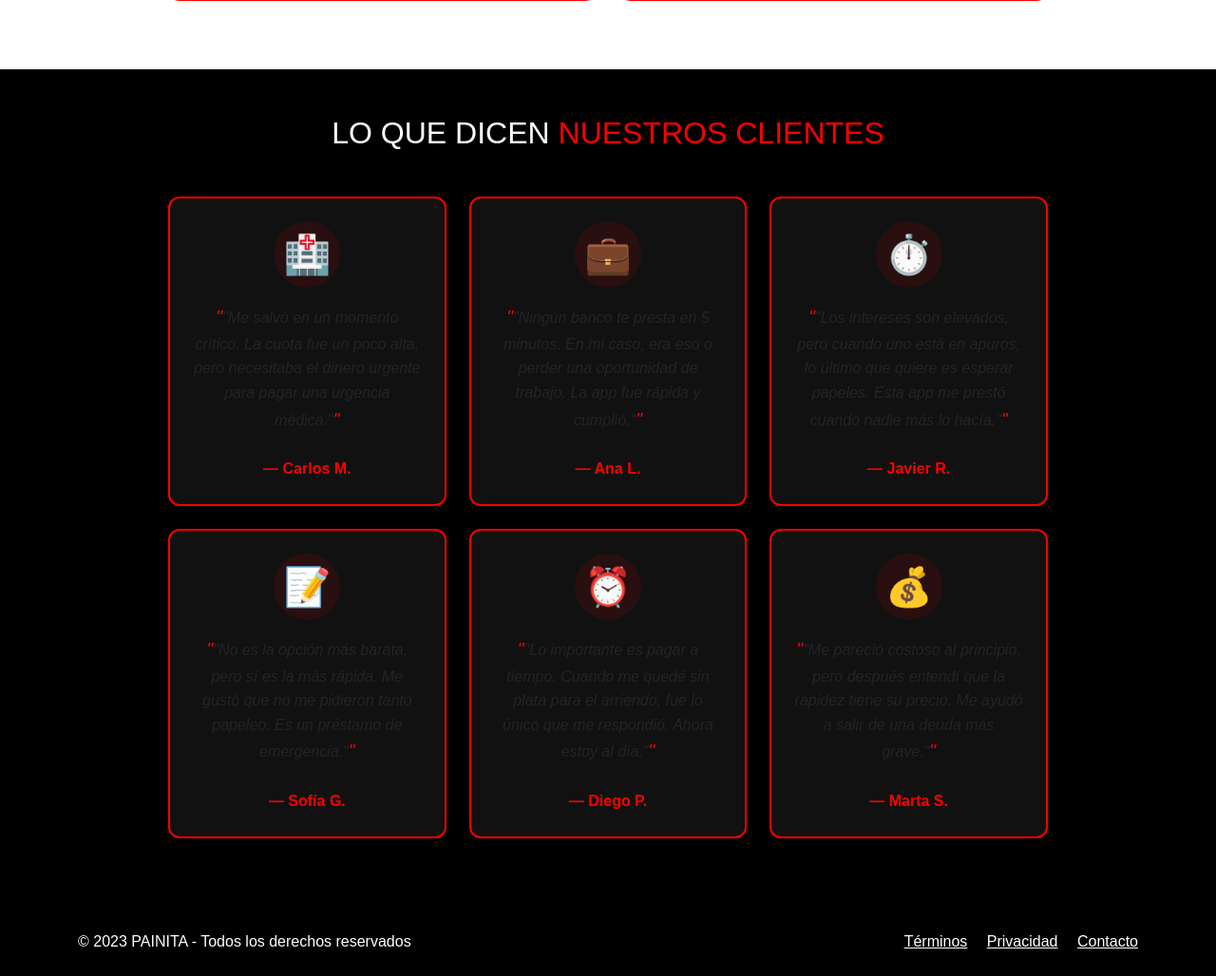
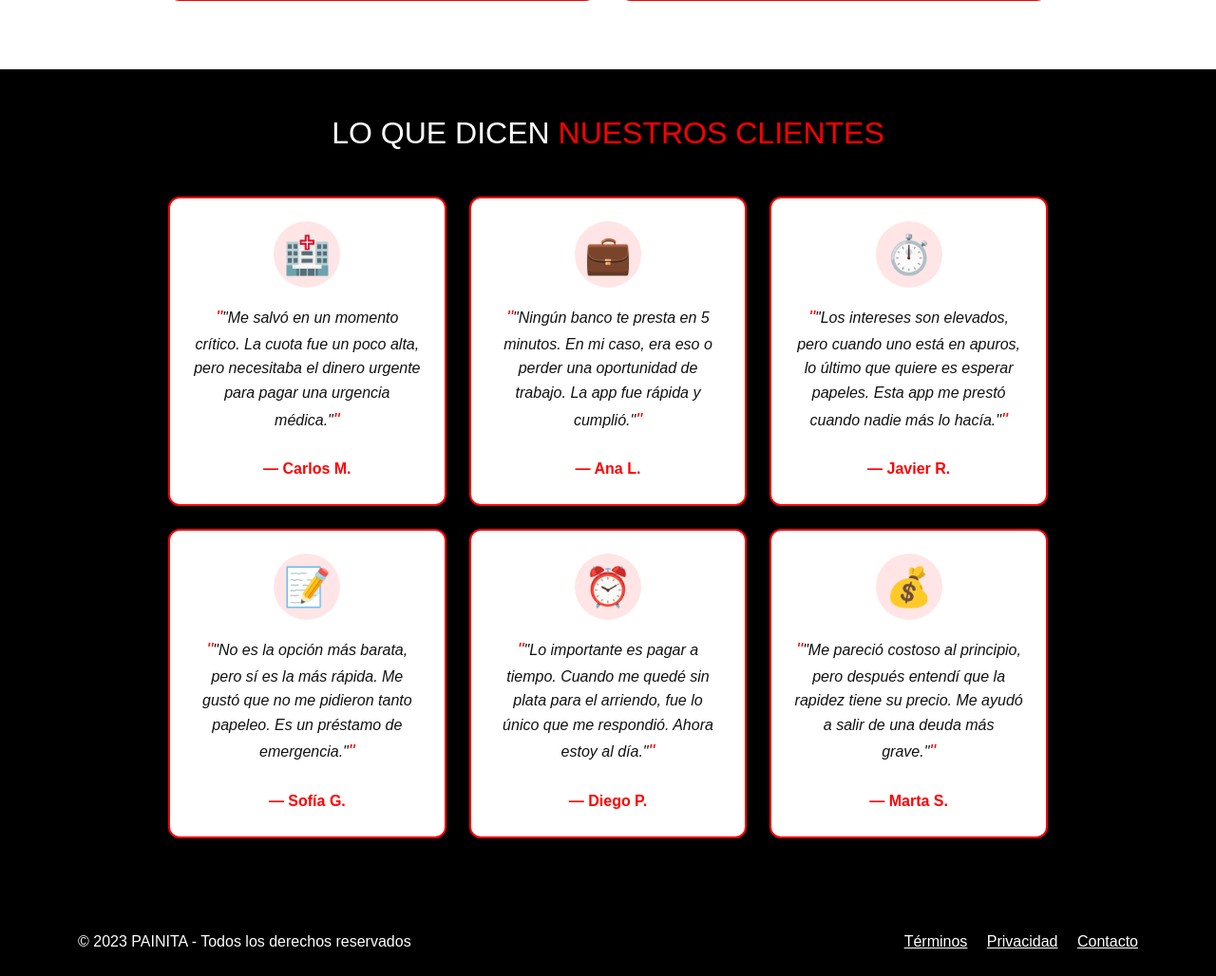
Before and after one commit to Sntg04/painita, a PHP site: page / in a window 1280 px wide. Shown: the part 2028-3056 px from the top of the page at 95% size. Run offline with PHP 8.4, Linux system fonts and the light colour scheme.

```diff
--- a/public/css/styles.css
+++ b/public/css/styles.css
@@ -130,6 +130,38 @@ section {
   padding: 5rem 0;
 }
 
+/* Testimonios Mejorados */
+#testimonios {
+  background-color: var(--black);
+}
+
+#testimonios .card {
+  background-color: var(--white);
+  color: var(--black);
+  border: 2px solid var(--red);
+}
+
+#testimonios .card:hover {
+  transform: translateY(-5px);
+  box-shadow: 0 10px 20px rgba(255, 0, 0, 0.2) !important;
+}
+
+#testimonios .icono-valor {
+  background-color: rgba(255, 0, 0, 0.1);
+}
+
+#testimonios h2 {
+  color: var(--white);
+}
+
+#testimonios .card-body {
+  color: var(--black) !important;
+}
+
+#testimonios .fst-italic {
+  color: var(--dark-black) !important;
+}
+
 /* Responsive */
 @media (max-width: 768px) {
   .display-5 {
--- a/public/index.html
+++ b/public/index.html
@@ -191,7 +191,7 @@
           <div class="row">
             <!-- Testimonio 1 -->
             <div class="col-md-6 col-lg-4 mb-4">
-              <div class="card h-100 bg-dark-custom border-red-custom card-hover-effect">
+              <div class="card h-100 bg-white text-dark border-red-custom card-hover-effect">
                 <div class="card-body p-4">
                   <div class="icono-valor mb-3">
                     <span class="fs-1">🏥</span>
@@ -204,7 +204,7 @@
 
             <!-- Testimonio 2 -->
             <div class="col-md-6 col-lg-4 mb-4">
-              <div class="card h-100 bg-dark-custom border-red-custom card-hover-effect">
+              <div class="card h-100 bg-white text-dark border-red-custom card-hover-effect">
                 <div class="card-body p-4">
                   <div class="icono-valor mb-3">
                     <span class="fs-1">💼</span>
@@ -217,7 +217,7 @@
 
             <!-- Testimonio 3 -->
             <div class="col-md-6 col-lg-4 mb-4">
-              <div class="card h-100 bg-dark-custom border-red-custom card-hover-effect">
+              <div class="card h-100 bg-white text-dark border-red-custom card-hover-effect">
                 <div class="card-body p-4">
                   <div class="icono-valor mb-3">
                     <span class="fs-1">⏱️</span>
@@ -230,7 +230,7 @@
 
             <!-- Testimonio 4 -->
             <div class="col-md-6 col-lg-4 mb-4">
-              <div class="card h-100 bg-dark-custom border-red-custom card-hover-effect">
+              <div class="card h-100 bg-white text-dark border-red-custom card-hover-effect">
                 <div class="card-body p-4">
                   <div class="icono-valor mb-3">
                     <span class="fs-1">📝</span>
@@ -243,7 +243,7 @@
 
             <!-- Testimonio 5 -->
             <div class="col-md-6 col-lg-4 mb-4">
-              <div class="card h-100 bg-dark-custom border-red-custom card-hover-effect">
+              <div class="card h-100 bg-white text-dark border-red-custom card-hover-effect">
                 <div class="card-body p-4">
                   <div class="icono-valor mb-3">
                     <span class="fs-1">⏰</span>
@@ -256,7 +256,7 @@
 
             <!-- Testimonio 6 -->
             <div class="col-md-6 col-lg-4 mb-4">
-              <div class="card h-100 bg-dark-custom border-red-custom card-hover-effect">
+              <div class="card h-100 bg-white text-dark border-red-custom card-hover-effect">
                 <div class="card-body p-4">
                   <div class="icono-valor mb-3">
                     <span class="fs-1">💰</span>
--- a/public/js/main.js
+++ b/public/js/main.js
@@ -1,11 +1,12 @@
 document.addEventListener('DOMContentLoaded', function() {
+  // Configuración de la calculadora
   const montoSlider = document.getElementById('monto');
   const plazoSlider = document.getElementById('plazo');
   const montoValue = document.getElementById('montoValue');
   const plazoValue = document.getElementById('plazoValue');
   const solicitarBtn = document.getElementById('solicitarBtn');
 
-  // Formatear dinero (simplificado)
+  // Formatear montos (ej: $500K o $1.2M)
   function formatMoney(amount) {
     if (amount >= 1000000) {
       return `$${(amount/1000000).toFixed(1)}M`;
@@ -13,22 +14,30 @@ document.addEventListener('DOMContentLoaded', function() {
     return `$${(amount/1000).toFixed(0)}K`;
   }
 
-  // Actualizar valores
+  // Actualizar valores visuales
   function updateValues() {
-    const monto = parseInt(montoSlider.value);
-    const plazo = parseInt(plazoSlider.value);
-
-    montoValue.textContent = formatMoney(monto);
-    plazoValue.textContent = `${plazo} días`;
+    montoValue.textContent = formatMoney(montoSlider.value);
+    plazoValue.textContent = `${plazoSlider.value} días`;
   }
 
-  // Event listeners
+  // Event Listeners
   montoSlider.addEventListener('input', updateValues);
   plazoSlider.addEventListener('input', updateValues);
-  solicitarBtn.addEventListener('click', () => {
+
+  solicitarBtn.addEventListener('click', function() {
     window.location.href = `/solicitar?monto=${montoSlider.value}&plazo=${plazoSlider.value}`;
   });
 
-  // Inicializar
+  // Inicializar valores
   updateValues();
+
+  // Smooth scrolling para anchors
+  document.querySelectorAll('a[href^="#"]').forEach(anchor => {
+    anchor.addEventListener('click', function(e) {
+      e.preventDefault();
+      document.querySelector(this.getAttribute('href')).scrollIntoView({
+        behavior: 'smooth'
+      });
+    });
+  });
 });
```
